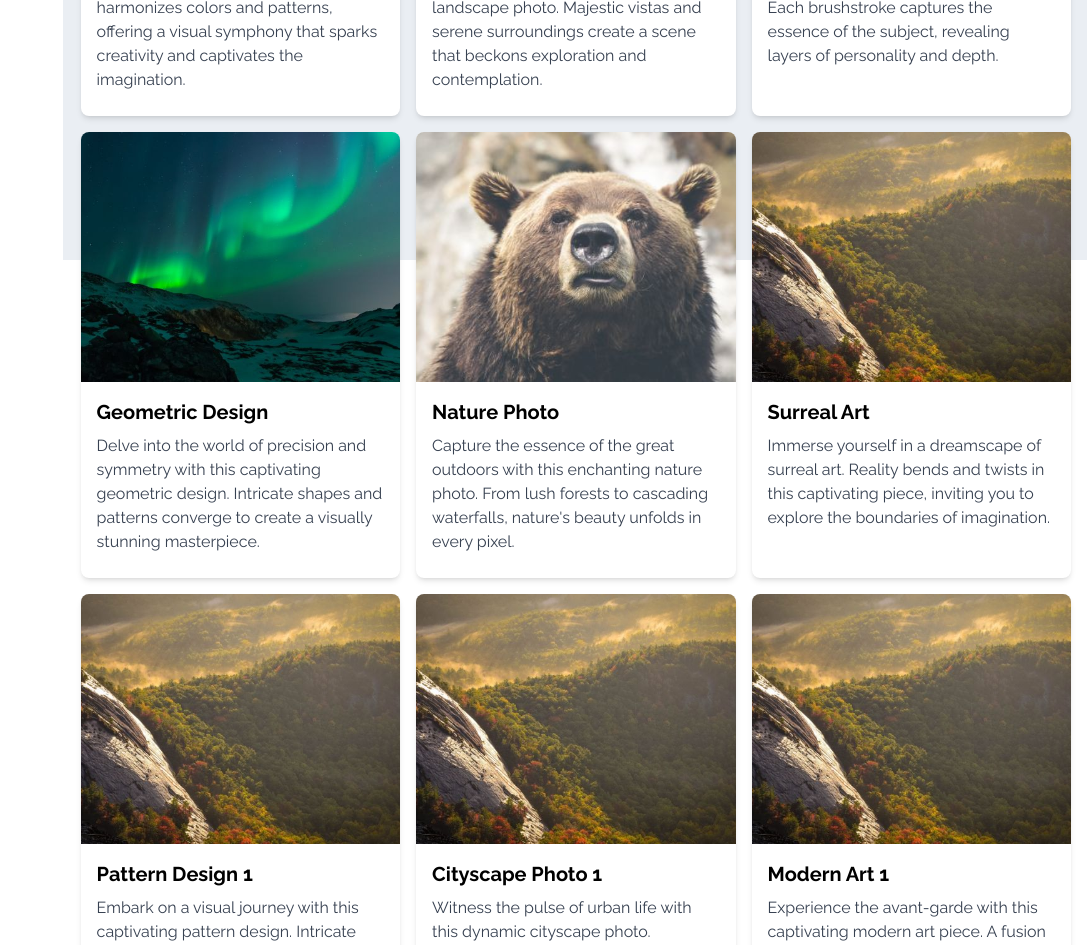
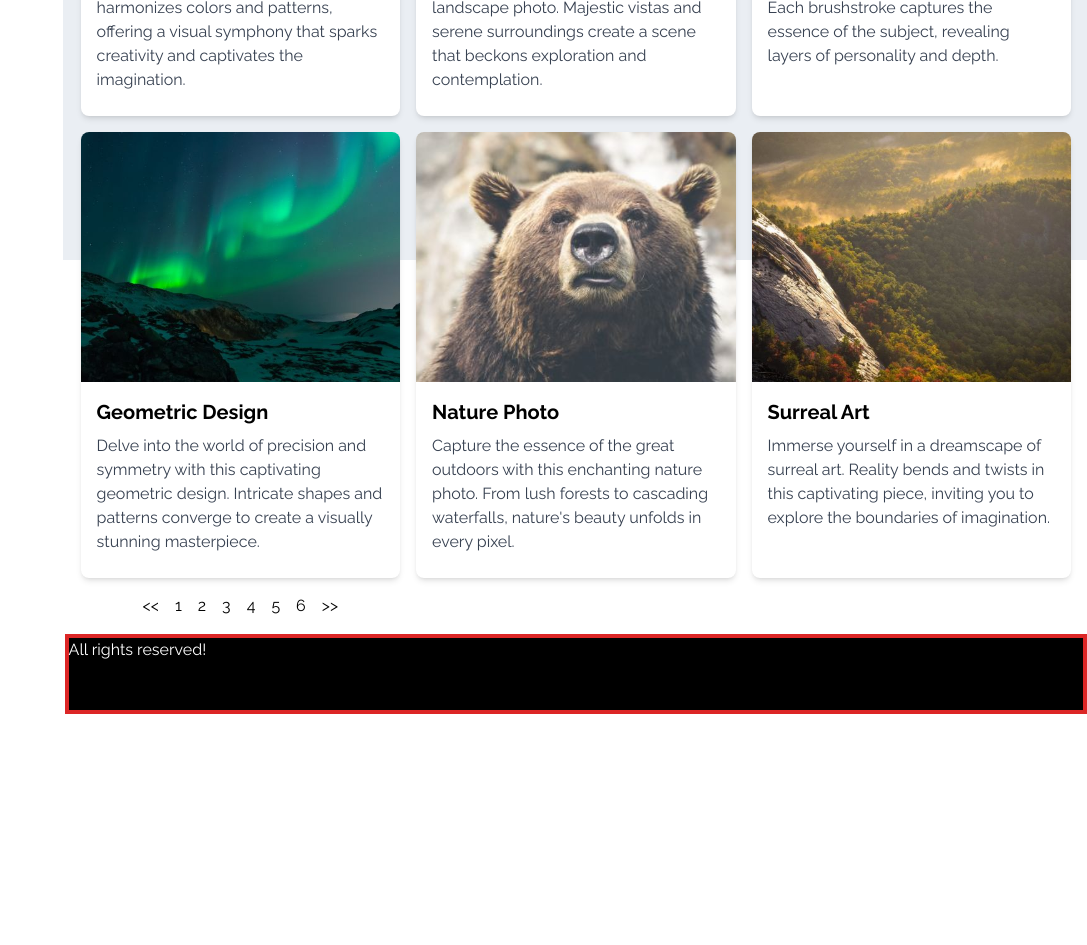
Before and after one commit to Metaverse-Nabeel/majesty_portfolio, a Next.js app: page / in a window 1280 px wide. Shown: the part 540-1485 px from the top of the page, without its empty margins (193-1280 px from the left). After the commit the page ends 1254 px from the top, so only its background shows below. Built offline with nearby package versions, Linux system fonts and the light colour scheme.

Commit message:
Portfolio completed except pagination styling

```diff
--- /dev/null
+++ b/src/components/Pagination.tsx
@@ -0,0 +1,80 @@
+"use client"
+
+import React, { useState } from 'react';
+import { Data } from '../data'
+import ReactPaginate from 'react-paginate';
+import Image from 'next/image';
+
+
+interface item {
+  id: number;
+  title: string;
+  image: string;
+  desc: string;
+  category: string;
+}
+const items: item[] = Data;
+
+interface ItemsProps {
+  currentItems: item[];
+}
+
+function Items({ currentItems }: ItemsProps) {
+  return (
+    <>
+      {currentItems &&
+        currentItems.map((item) => (
+          <div key={item.id} className="bg-white rounded-lg overflow-hidden shadow-md">
+          <Image className="w-full h-[250px] object-cover" width={75} height={150} src={item.image} alt={item.title} />
+          <div className="p-4">
+            <h2 className="text-xl font-bold mb-2">{item.title}</h2>
+            <p className="text-gray-700 mb-2">{item.desc}</p>
+          </div>
+        </div>
+        ))}
+    </>
+  );
+}
+
+interface PaginatedItemsProps {
+  itemsPerPage: number;
+}
+
+export default function PaginatedItems({ itemsPerPage }: PaginatedItemsProps) {
+  // Here we use item offsets; we could also use page offsets
+  // following the API or data you're working with.
+  const [itemOffset, setItemOffset] = useState(0);
+
+  // Simulate fetching items from another resources.
+  // (This could be items from props; or items loaded in a local state
+  // from an API endpoint with useEffect and useState)
+  const endOffset = itemOffset + itemsPerPage;
+  console.log(`Loading items from ${itemOffset} to ${endOffset}`);
+  const currentItems = items.slice(itemOffset, endOffset);
+  const pageCount = Math.ceil(items.length / itemsPerPage);
+
+  // Invoke when user click to request another page.
+  const handlePageClick = (event: { selected: number }) => {
+    const newOffset = (event.selected * itemsPerPage) % items.length;
+    console.log(
+      `User requested page number ${event.selected}, which is offset ${newOffset}`
+    );
+    setItemOffset(newOffset);
+  };
+
+  return (
+    <>
+      <Items currentItems={currentItems} />
+      <ReactPaginate
+        breakLabel="..."
+        nextLabel=">>"
+        onPageChange={handlePageClick}
+        pageRangeDisplayed={5}
+        pageCount={pageCount}
+        previousLabel="<<"
+        renderOnZeroPageCount={null}
+        className='h-10 flex flex-wrap space-x-4 justify-center'
+        />
+    </>
+  );
+}
--- a/src/sections/Portfolio.tsx
+++ b/src/sections/Portfolio.tsx
@@ -1,15 +1,17 @@
-import PortfolioHeader from "@/components/PortfolioHeader"
-import ProjectCard from "@/components/ProjectCard"
+import PaginatedItems from "@/components/Pagination";
+import PortfolioHeader from "@/components/PortfolioHeader";
 
 const Portfolio: React.FC = () => {
   return (
     <section className="flex min-h-screen flex-col" id="portfolio">
       <PortfolioHeader />
-      <div className="w-full">
-      <ProjectCard />
-      </div>
+      <section className="flex min-h-screen w-full flex-col items-center justify-between px-4">
+        <div className="grid sm:grid-cols-1 md:grid-cols-2 lg:grid-cols-3 gap-4">
+          <PaginatedItems itemsPerPage={6} />
+        </div>
+      </section>
     </section>
-  )
-}
+  );
+};
 
-export default Portfolio
+export default Portfolio;
```
